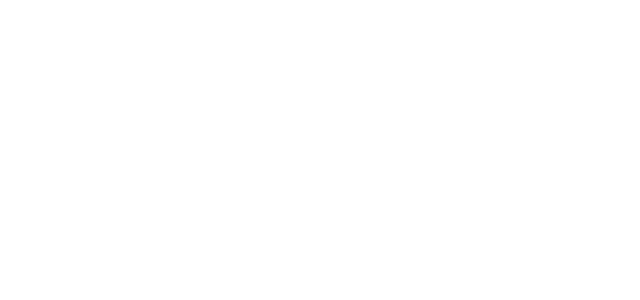
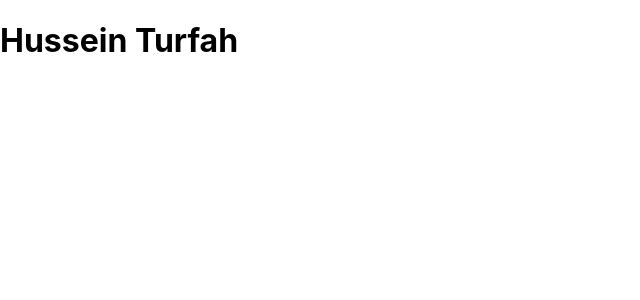
Before and after one commit to HseinKt/Code-Editor, a React (Create React App) app in the folder code_editor/: page / in a window 1280 px wide. Shown: the top 300 px of the page, without its empty margins (0-640 px from the left). Built offline with nearby package versions, Linux system fonts and the light colour scheme.

Commit message:
edited app.js

```diff
--- a/code_editor/src/App.js
+++ b/code_editor/src/App.js
@@ -1,6 +1,6 @@
 import { Routes, Route } from "react-router-dom";
 import CodingPage from "./pages/coding-page";
-import landingPage from "./pages/landing_page";
+import LandingPage from "./pages/landing_page";
 
 function App() {
   return (
@@ -8,7 +8,7 @@
       <Routes>
         {/* <Route path="/" element = {}/> */}
         <Route path="/coding_page" element={<CodingPage />} />
-        <Route path="/" element={<landingPage />} />
+        <Route path="/" element={<LandingPage />} />
 
         <Route path="/coding" element={<CodingPage />} />
       </Routes>
```
